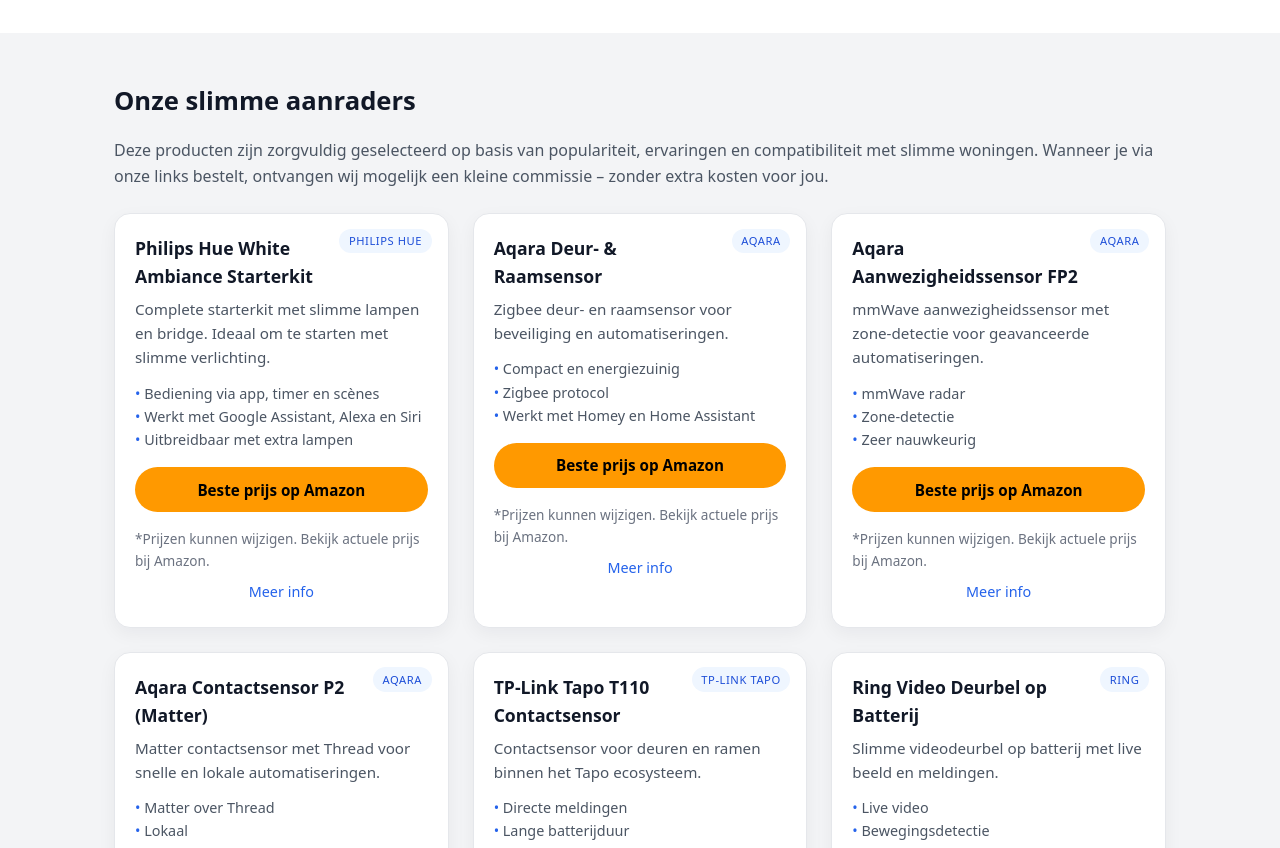
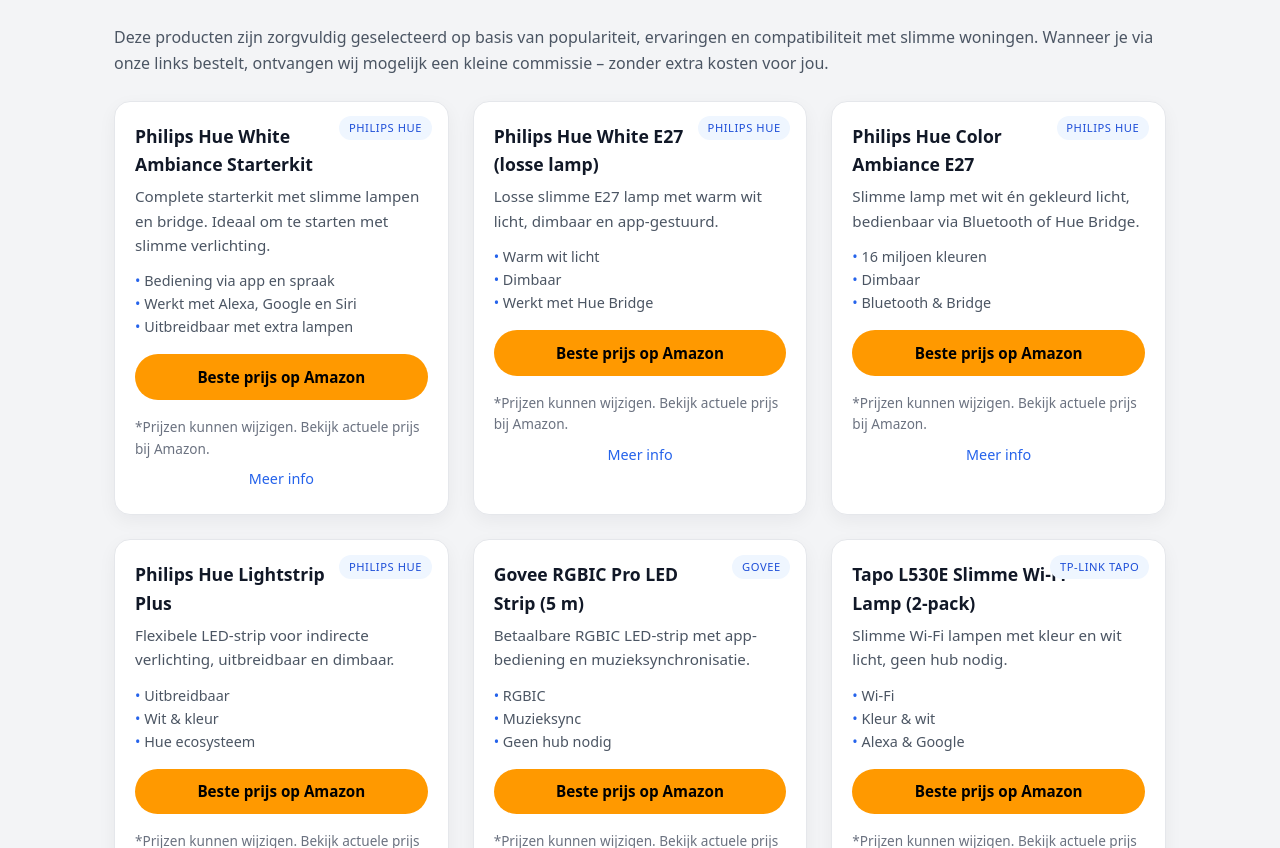
Before and after one commit to hafidgrad/SlimHuisWonen, a Next.js app: page / in a window 1280 px wide. Shown: the part 1952-2800 px from the top of the page. Built offline with nearby package versions, Linux system fonts and the light colour scheme.

Commit message:
app/producten/page.jsx

```diff
--- a/components/Products.jsx
+++ b/components/Products.jsx
@@ -9,28 +9,49 @@
       <div className="container">
         <h2>Onze slimme aanraders</h2>
         <p className="section-intro">
-          Deze producten zijn zorgvuldig geselecteerd op basis van populariteit, ervaringen en compatibiliteit met slimme woningen.
-          Wanneer je via onze links bestelt, ontvangen wij mogelijk een kleine commissie – zonder extra kosten voor jou.
+          Deze producten zijn zorgvuldig geselecteerd op basis van populariteit,
+          ervaringen en compatibiliteit met slimme woningen. Wanneer je via onze
+          links bestelt, ontvangen wij mogelijk een kleine commissie – zonder
+          extra kosten voor jou.
         </p>
+
         <div className="product-grid">
           {products.map((p) => (
             <article className="product-card" key={p.slug}>
               <div className="product-tag">{p.brand}</div>
-              <h3>{p.title}</h3>
+
+              <h3>{p.name}</h3>
+
               <p className="product-desc">{p.description}</p>
+
+              {p.features?.length > 0 && (
                 <ul className="product-bullets">
                   {p.features.map((f) => (
                     <li key={f}>{f}</li>
                   ))}
                 </ul>
+              )}
+
               <div className="product-actions">
-                <a href={p.affiliateUrl} className="btn btn-primary product-btn" target="_blank" rel="noreferrer">
+                {p.affiliateUrl && (
+                  <a
+                    href={p.affiliateUrl}
+                    className="btn btn-primary product-btn"
+                    target="_blank"
+                    rel="noreferrer"
+                  >
                     Beste prijs op Amazon
                   </a>
+                )}
+
                 <p className="muted small">
                   *Prijzen kunnen wijzigen. Bekijk actuele prijs bij Amazon.
                 </p>
-                <Link href={`/producten/${p.slug}`} className="product-details-link">
+
+                <Link
+                  href={`/product/${p.slug}`}
+                  className="product-details-link"
+                >
                   Meer info
                 </Link>
               </div>
--- a/data/products.js
+++ b/data/products.js
@@ -1,162 +1,367 @@
 export const products = [
+  /* =========================
+     SLIMME VERLICHTING
+  ========================== */
+
   {
     slug: "philips-hue-white-ambiance-starterkit",
     brand: "Philips Hue",
     name: "Philips Hue White Ambiance Starterkit",
-    title: "Philips Hue White Ambiance Starterkit",
-    shortTitle: "Hue White Ambiance kit",
     category: "slimme-verlichting",
-    tags: ["verlichting", "hue", "starterkit"],
     description:
       "Complete starterkit met slimme lampen en bridge. Ideaal om te starten met slimme verlichting.",
     features: [
-      "Bediening via app, timer en scènes",
-      "Werkt met Google Assistant, Alexa en Siri",
+      "Bediening via app en spraak",
+      "Werkt met Alexa, Google en Siri",
       "Uitbreidbaar met extra lampen",
     ],
     affiliateUrl: "https://www.amazon.nl/dp/B0991VHWSJ?tag=slimhuiswonen-21",
-    priceHint: "€80–€120",
     rating: 4.7,
   },
+
+  {
+    slug: "philips-hue-white-e27",
+    brand: "Philips Hue",
+    name: "Philips Hue White E27 (losse lamp)",
+    category: "slimme-verlichting",
+    description:
+      "Losse slimme E27 lamp met warm wit licht, dimbaar en app-gestuurd.",
+    features: ["Warm wit licht", "Dimbaar", "Werkt met Hue Bridge"],
+    affiliateUrl: "https://www.amazon.nl/dp/B09TCNXYXJ?tag=slimhuiswonen-21",
+  },
+
+  {
+    slug: "philips-hue-color-ambiance-e27",
+    brand: "Philips Hue",
+    name: "Philips Hue Color Ambiance E27",
+    category: "slimme-verlichting",
+    description:
+      "Slimme lamp met wit én gekleurd licht, bedienbaar via Bluetooth of Hue Bridge.",
+    features: ["16 miljoen kleuren", "Dimbaar", "Bluetooth & Bridge"],
+    affiliateUrl: "https://www.amazon.nl/dp/B099P3CP1K?tag=slimhuiswonen-21",
+  },
+
+  {
+    slug: "philips-hue-lightstrip-plus",
+    brand: "Philips Hue",
+    name: "Philips Hue Lightstrip Plus",
+    category: "slimme-verlichting",
+    description:
+      "Flexibele LED-strip voor indirecte verlichting, uitbreidbaar en dimbaar.",
+    features: ["Uitbreidbaar", "Wit & kleur", "Hue ecosysteem"],
+    affiliateUrl: "https://www.amazon.nl/dp/B088RX9CSZ?tag=slimhuiswonen-21",
+  },
+
+  {
+    slug: "govee-rgbic-ledstrip",
+    brand: "Govee",
+    name: "Govee RGBIC Pro LED Strip (5 m)",
+    category: "slimme-verlichting",
+    description:
+      "Betaalbare RGBIC LED-strip met app-bediening en muziek­synchronisatie.",
+    features: ["RGBIC", "Muzieksync", "Geen hub nodig"],
+    affiliateUrl: "https://www.amazon.nl/dp/B09BN2PSR8?tag=slimhuiswonen-21",
+  },
+
+  {
+    slug: "tapo-l530e",
+    brand: "TP-Link Tapo",
+    name: "Tapo L530E Slimme Wi-Fi Lamp (2-pack)",
+    category: "slimme-verlichting",
+    description:
+      "Slimme Wi-Fi lampen met kleur en wit licht, geen hub nodig.",
+    features: ["Wi-Fi", "Kleur & wit", "Alexa & Google"],
+    affiliateUrl: "https://www.amazon.nl/dp/B08QRQQ53T?tag=slimhuiswonen-21",
+  },
+
+  {
+    slug: "innr-zigbee-e27",
+    brand: "Innr",
+    name: "Innr Zigbee E27 LED (4-pack)",
+    category: "slimme-verlichting",
+    description:
+      "Zigbee slimme lampen, compatibel met Philips Hue en SmartThings.",
+    features: ["Zigbee", "Dimbaar", "Warm wit"],
+    affiliateUrl: "https://www.amazon.nl/dp/B0CHJQDRSY?tag=slimhuiswonen-21",
+  },
+
+  {
+    slug: "tapo-l510e",
+    brand: "TP-Link Tapo",
+    name: "Tapo L510E Slimme Wi-Fi Lamp",
+    category: "slimme-verlichting",
+    description:
+      "Dimbare slimme Wi-Fi lamp zonder hub.",
+    features: ["Wi-Fi", "Dimbaar", "Geen hub nodig"],
+    affiliateUrl: "https://www.amazon.nl/dp/B087RZVBQW?tag=slimhuiswonen-21",
+  },
+
+  /* =========================
+     SENSOREN
+  ========================== */
 
   {
     slug: "aqara-deur-raamsensor",
     brand: "Aqara",
     name: "Aqara Deur- & Raamsensor",
-    title: "Aqara Deur- & Raamsensor",
     category: "sensoren",
     description:
-      "Zigbee deur- en raamsensor voor beveiliging en automatiseringen.",
-    features: [
-      "Compact en energiezuinig",
-      "Zigbee protocol",
-      "Werkt met Homey en Home Assistant",
-    ],
+      "Zigbee contactsensor voor deuren en ramen.",
+    features: ["Zigbee", "Compact", "Automatiseringen"],
     affiliateUrl: "https://www.amazon.nl/dp/B0BTL8B72D?tag=slimhuiswonen-21",
-    priceHint: "€15–€25",
-    rating: 4.6,
   },
 
   {
     slug: "aqara-fp2-aanwezigheidssensor",
     brand: "Aqara",
-    name: "Aqara Aanwezigheidssensor FP2",
-    title: "Aqara Aanwezigheidssensor FP2",
+    name: "Aqara FP2 Aanwezigheidssensor",
     category: "sensoren",
     description:
-      "mmWave aanwezigheidssensor met zone-detectie voor geavanceerde automatiseringen.",
-    features: ["mmWave radar", "Zone-detectie", "Zeer nauwkeurig"],
+      "Geavanceerde mmWave aanwezigheidssensor met zone-detectie.",
+    features: ["mmWave", "Zone detectie", "Zeer nauwkeurig"],
     affiliateUrl: "https://www.amazon.nl/dp/B0BXWZMQJ3?tag=slimhuiswonen-21",
-    priceHint: "€70–€100",
-    rating: 4.5,
   },
 
   {
-    slug: "aqara-contact-p2",
+    slug: "aqara-temperatuur-rv-t1",
     brand: "Aqara",
-    name: "Aqara Contactsensor P2 (Matter)",
-    title: "Aqara Contactsensor P2 (Matter)",
+    name: "Aqara Temperatuur & RV Sensor T1",
     category: "sensoren",
     description:
-      "Matter contactsensor met Thread voor snelle en lokale automatiseringen.",
-    features: ["Matter over Thread", "Lokaal", "Toekomstbestendig"],
-    affiliateUrl: "https://www.amazon.nl/dp/B0BTL8B72D?tag=slimhuiswonen-21",
-    priceHint: "€20–€35",
-    rating: 4.6,
+      "Temperatuur- en luchtvochtigheidssensor voor slimme automatiseringen.",
+    affiliateUrl: "https://www.amazon.nl/dp/B0DM23Q1VB?tag=slimhuiswonen-21",
   },
 
   {
-    slug: "tp-link-tapo-t110-contactsensor",
+    slug: "tapo-t110",
     brand: "TP-Link Tapo",
-    name: "TP-Link Tapo T110 Contactsensor",
-    title: "TP-Link Tapo T110 Contactsensor",
+    name: "Tapo T110 Contactsensor",
     category: "sensoren",
     description:
       "Contactsensor voor deuren en ramen binnen het Tapo ecosysteem.",
-    features: [
-      "Directe meldingen",
-      "Lange batterijduur",
-      "Werkt met Tapo Hub",
-    ],
-    affiliateUrl: "https://www.amazon.nl/dp/B0BF5MC9QXJ?tag=slimhuiswonen-21",
-    priceHint: "€15–€25",
-    rating: 4.4,
+    affiliateUrl: "https://www.amazon.nl/dp/B0BF5MC9QX?tag=slimhuiswonen-21",
   },
+
+  {
+    slug: "aqara-waterleksensor-t1",
+    brand: "Aqara",
+    name: "Aqara Waterleksensor T1",
+    category: "sensoren",
+    description:
+      "Detecteert waterlekken en waarschuwt direct via app.",
+    affiliateUrl: "https://www.amazon.nl/dp/B0DWXHMFQS?tag=slimhuiswonen-21",
+  },
+
+  {
+    slug: "tapo-t315",
+    brand: "TP-Link Tapo",
+    name: "Tapo T315 Temperatuur & Luchtvochtigheid",
+    category: "sensoren",
+    description:
+      "Slimme temperatuur- en luchtvochtigheidsmeter met display.",
+    affiliateUrl: "https://www.amazon.nl/dp/B0BNYSVV3J?tag=slimhuiswonen-21",
+  },
+
+  {
+    slug: "aqara-vibratiesensor",
+    brand: "Aqara",
+    name: "Aqara Vibratiesensor",
+    category: "sensoren",
+    description:
+      "Detecteert trillingen, kantelen en schokken.",
+    affiliateUrl: "https://www.amazon.nl/dp/B07PJT939B?tag=slimhuiswonen-21",
+  },
+
+  {
+    slug: "tapo-t100",
+    brand: "TP-Link Tapo",
+    name: "Tapo T100 Bewegingssensor",
+    category: "sensoren",
+    description:
+      "Bewegingssensor voor beveiliging en automatisering.",
+    affiliateUrl: "https://www.amazon.nl/dp/B0B7NDJW6J?tag=slimhuiswonen-21",
+  },
+
+  /* =========================
+     SLIMME DEURBELLEN
+  ========================== */
 
   {
     slug: "ring-video-deurbel",
     brand: "Ring",
-    name: "Ring Video Deurbel op Batterij",
-    title: "Ring Video Deurbel op Batterij",
+    name: "Ring Video Deurbel (batterij)",
     category: "slimme-deurbellen",
     description:
-      "Slimme videodeurbel op batterij met live beeld en meldingen.",
-    features: ["Live video", "Bewegingsdetectie", "Werkt met Alexa"],
+      "Slimme videodeurbel met live beeld en meldingen.",
     affiliateUrl: "https://www.amazon.nl/dp/B0BZWQP9Z1?tag=slimhuiswonen-21",
-    priceHint: "€80–€250",
-    rating: 4.5,
   },
 
   {
-    slug: "nest-learning-thermostaat",
+    slug: "tapo-d235",
+    brand: "TP-Link Tapo",
+    name: "Tapo D235 Video Deurbel",
+    category: "slimme-deurbellen",
+    description:
+      "Videodeurbel met 2K camera, accu of bekabeld.",
+    affiliateUrl: "https://www.amazon.nl/dp/B0DDL95M8Z?tag=slimhuiswonen-21",
+  },
+
+  {
+    slug: "tapo-videodeurbel-pro",
+    brand: "TP-Link Tapo",
+    name: "Tapo Videodeurbel Pro",
+    category: "slimme-deurbellen",
+    description:
+      "Videodeurbel met AI-detectie en kleurennachtzicht.",
+    affiliateUrl: "https://www.amazon.nl/dp/B0DK5ZPSHH?tag=slimhuiswonen-21",
+  },
+
+  /* =========================
+     SLIMME THERMOSTATEN
+  ========================== */
+
+  {
+    slug: "google-nest-thermostaat",
     brand: "Google Nest",
     name: "Google Nest Thermostaat",
-    title: "Google Nest Thermostaat",
     category: "slimme-thermostaten",
     description:
-      "Slimme thermostaat die energie bespaart met zelflerende schema’s.",
-    features: [
-      "Zelflerend schema",
-      "Spraakbediening",
-      "Inzicht in energieverbruik",
-    ],
+      "Slimme thermostaat die leert van je leefpatroon.",
     affiliateUrl: "https://www.amazon.nl/dp/B0BXRYLMCC?tag=slimhuiswonen-21",
-    priceHint: "€200–€280",
-    rating: 4.4,
   },
+
+  {
+    slug: "slimme-thermostaat-combiketel",
+    brand: "Universeel",
+    name: "Slimme Thermostaat voor Combiketel",
+    category: "slimme-thermostaten",
+    description:
+      "Universele slimme thermostaat voor cv-ketels.",
+    affiliateUrl: "https://www.amazon.nl/dp/B0FHWDBYTF?tag=slimhuiswonen-21",
+  },
+
+  {
+    slug: "tapo-ke100-kit",
+    brand: "TP-Link",
+    name: "TP-Link KE100 KIT Radiatorknop",
+    category: "slimme-thermostaten",
+    description:
+      "Slimme radiatorknoppen met hub voor energiebesparing.",
+    affiliateUrl: "https://www.amazon.nl/dp/B0CKWFVQZQ?tag=slimhuiswonen-21",
+  },
+
+  /* =========================
+     SLIMME HUBS
+  ========================== */
 
   {
     slug: "aeotec-smart-home-hub",
     brand: "Aeotec",
     name: "Aeotec Smart Home Hub (SmartThings)",
-    title: "Aeotec Smart Home Hub (SmartThings)",
     category: "slimme-hubs",
     description:
-      "Smart home hub met Zigbee en Z-Wave ondersteuning voor SmartThings.",
-    features: ["Zigbee & Z-Wave", "SmartThings", "Automatiseringen"],
+      "SmartThings hub met Zigbee en Z-Wave ondersteuning.",
     affiliateUrl: "https://www.amazon.nl/dp/B08NDH9NXN?tag=slimhuiswonen-21",
-    priceHint: "€120–€160",
-    rating: 4.3,
   },
 
   {
-    slug: "amazon-echo-show-5-3e-generatie",
+    slug: "homey-pro-early-2023",
+    brand: "Homey",
+    name: "Homey Pro (Early 2023)",
+    category: "slimme-hubs",
+    description:
+      "Krachtige lokale smart home hub zonder cloud-afhankelijkheid.",
+    affiliateUrl: "https://www.amazon.nl/dp/B0C5R1JS91?tag=slimhuiswonen-21",
+  },
+
+  {
+    slug: "homey-bridge",
+    brand: "Homey",
+    name: "Homey Bridge",
+    category: "slimme-hubs",
+    description:
+      "Verbindt slimme apparaten met Homey Cloud.",
+    affiliateUrl: "https://www.amazon.nl/dp/B08FRLQH75?tag=slimhuiswonen-21",
+  },
+
+  {
+    slug: "philips-hue-bridge",
+    brand: "Philips Hue",
+    name: "Philips Hue Bridge",
+    category: "slimme-hubs",
+    description:
+      "Centrale hub voor Philips Hue verlichting.",
+    affiliateUrl: "https://www.amazon.nl/dp/B09CV9F3KR?tag=slimhuiswonen-21",
+  },
+
+  {
+    slug: "home-assistant-green",
+    brand: "Home Assistant",
+    name: "Home Assistant Green",
+    category: "slimme-hubs",
+    description:
+      "Officiële Home Assistant smart home hub.",
+    affiliateUrl: "https://www.amazon.nl/dp/B0CXVKSG19?tag=slimhuiswonen-21",
+  },
+
+  /* =========================
+     SLIMME SPEAKERS
+  ========================== */
+
+  {
+    slug: "google-nest-mini-2",
+    brand: "Google",
+    name: "Google Nest Mini (2e generatie)",
+    category: "slimme-speakers",
+    description:
+      "Compacte slimme speaker met Google Assistant.",
+    affiliateUrl: "https://www.amazon.nl/dp/B0CGYFYY34?tag=slimhuiswonen-21",
+  },
+
+  {
+    slug: "amazon-echo-dot",
+    brand: "Amazon",
+    name: "Amazon Echo Dot (nieuwste generatie)",
+    category: "slimme-speakers",
+    description:
+      "Compacte slimme speaker met Alexa.",
+    affiliateUrl: "https://www.amazon.nl/dp/B09B8X9RGM?tag=slimhuiswonen-21",
+  },
+
+  {
+    slug: "amazon-echo-show-5",
     brand: "Amazon",
     name: "Amazon Echo Show 5 (3e generatie)",
-    title: "Amazon Echo Show 5 (3e generatie)",
     category: "slimme-speakers",
     description:
-      "Slimme speaker met scherm en Alexa voor smart home bediening.",
-    features: ["Scherm", "Alexa NL", "Wifi & Bluetooth"],
+      "Slimme speaker met scherm en Alexa.",
     affiliateUrl: "https://www.amazon.nl/dp/B0DJDGN3BX?tag=slimhuiswonen-21",
-    priceHint: "€90–€120",
-    rating: 4.5,
+  },
+
+  {
+    slug: "amazon-echo-show-8",
+    brand: "Amazon",
+    name: "Amazon Echo Show 8",
+    category: "slimme-speakers",
+    description:
+      "Slimme speaker met groter HD-scherm en ruimtelijke audio.",
+    affiliateUrl: "https://www.amazon.nl/dp/B0DTQF1MQT?tag=slimhuiswonen-21",
   },
 
   {
     slug: "amazon-echo-studio",
     brand: "Amazon",
     name: "Amazon Echo Studio",
-    title: "Amazon Echo Studio",
     category: "slimme-speakers",
     description:
-      "Premium Alexa speaker met Dolby Atmos en krachtig geluid.",
-    features: ["Dolby Atmos", "Krachtig geluid", "Alexa"],
+      "Premium Alexa speaker met Dolby Atmos.",
     affiliateUrl: "https://www.amazon.nl/dp/B0DXN1YWZZ?tag=slimhuiswonen-21",
-    priceHint: "€170–€220",
-    rating: 4.6,
   },
 ];
+
+/* =========================
+   HELPERS
+========================== */
 
 export function getAllProducts() {
   return products;
```
Lines whose indentation alone changed are shown as unchanged.
